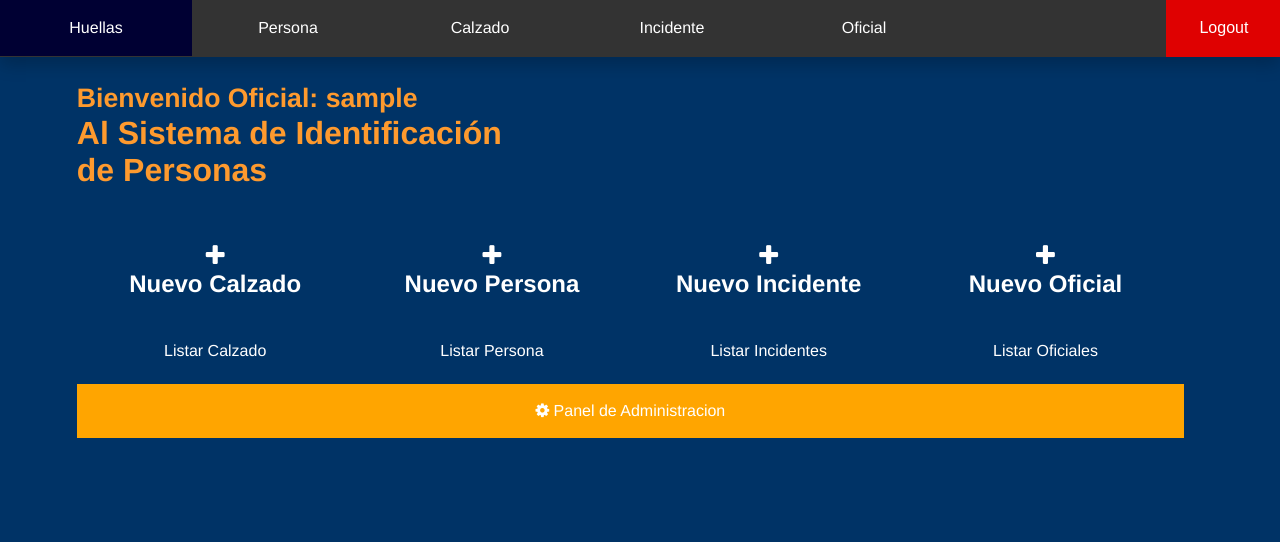
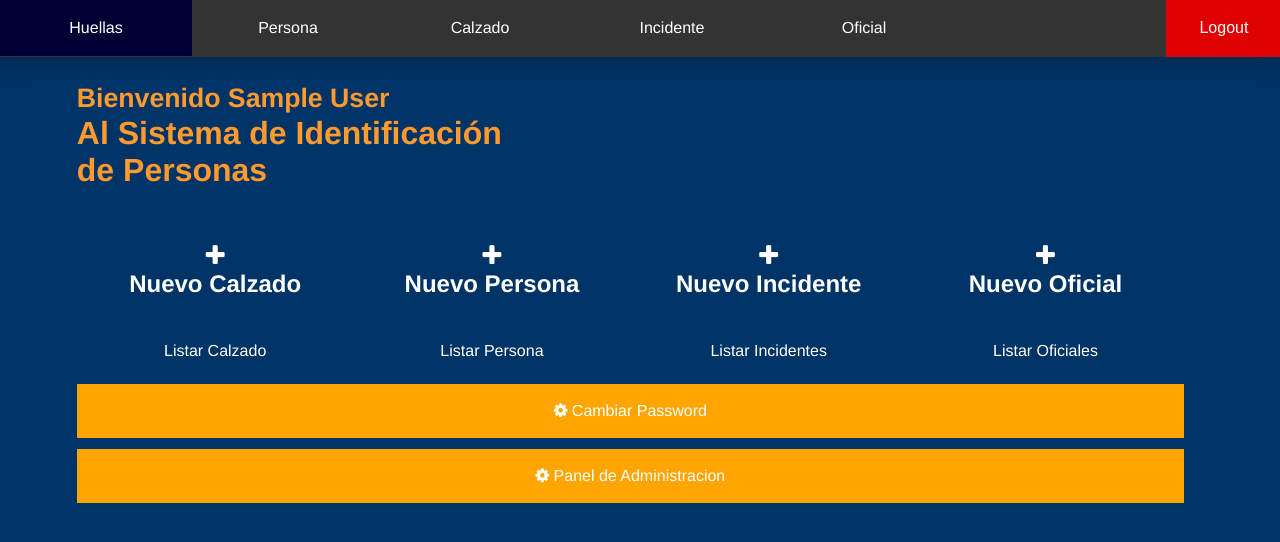
Before and after one commit to GeOnE-357/ProyectoHuellas, a Django app: page / in a window 1280 px wide. Shown: the top 542 px of the page. Run offline with Django 3.2, Linux system fonts and the light colour scheme; the visitor is signed in with stand-in values (Sample User, id 1).

Commit message:
usuarios y su actualizacion.

```diff
--- a/huellas/urls.py
+++ b/huellas/urls.py
@@ -7,5 +7,6 @@ urlpatterns = [
     url(r'^$', views.home, name="home"),
     url(r'^Usuario/Login/$', views.loginUsuario, name="login"),
     url(r'^Usuario/Logout/$', views.logoutUsuario, name="logout"),
-    url(r'^Usuario/Password/$', views.passwordUsuario, name="password"),
+    url(r'^Usuario/Password/$', views.passwordUsuario, name="usuario-password"),
+    url(r'^(?P<tipo>\w+)/Registrar/$', views.registrarUsuario, name="usuario-registrar"),
 ]
--- a/huellas/views.py
+++ b/huellas/views.py
@@ -1,6 +1,7 @@
 from django.shortcuts import render, redirect, get_list_or_404, get_object_or_404
 from django.contrib.auth.forms import AuthenticationForm, PasswordChangeForm
 from django.contrib.auth import login, logout, update_session_auth_hash
+from django.contrib.auth.models import User, Group
 from .forms import UsuarioForm
 
 
@@ -32,7 +33,43 @@ def passwordUsuario(request):
 		if form.is_valid():
 			user = form.save()
 			update_session_auth_hash(request, user)
-			return redirect('home')
+			tipo='pos'
+			tit='PASSWORD ACTUALIZADO'
+			men='El Password ha sido modificado exitosamente.'
+			return render(request, 'mensaje.html', {'tipo':tipo, 'titulo':tit, 'mensaje':men})
 	else:
 		form = PasswordChangeForm(request.user)
 	return render(request, 'usuarios/password.html', {'form': form})
+
+def registrarUsuario(request, tipo):
+	a=tipo
+	if request.method=='POST':
+		form = UsuarioForm(request.POST)
+		if form.is_valid():
+			instance=form.save(commit=False)
+			Group.objects.get_or_create(name="Jefe")
+			Group.objects.get_or_create(name="Oficial")
+			if request.user in Group.objects.get(name="Jefe").user_set.all() or request.user.is_superuser:
+				instance.save()
+				if a=='Jefe':
+					user=User.objects.get(username=instance)
+					user.is_staff=True
+					user.groups.add(Group.objects.get(name="Jefe"))
+					user.save()
+					men='El Usuario Gerente ha sido creado exitosamente.'
+				else:
+					user=User.objects.get(username=instance)
+					user.is_staff=True
+					user.groups.add(Group.objects.get(name="Oficial"))
+					user.save()
+					men='El Usuario Staff ha sido creado exitosamente.'
+				tipo='pos'
+				tit='USUARIO CREADO'
+			else:
+				tipo='neg'
+				tit='ACCESO DENEGADO'
+				men='No tiene los permisos necesarios para realizar esta tarea.'
+			return render(request, 'mensaje.html', {'tipo':tipo, 'titulo':tit, 'mensaje':men})
+	else:
+		form = UsuarioForm()
+	return render(request, 'usuarios/registro.html', {'form':form})
--- a/static/css/estilo.css
+++ b/static/css/estilo.css
@@ -196,7 +196,7 @@ td a.Edit:hover
 /* ---------- Acceso Denegado ---------- */
 
 
-.neg
+.neg, .pos
 	{
 		width: 50%;
 		margin: 8% 22.5%;
@@ -208,7 +208,7 @@ td a.Edit:hover
 		box-shadow: 0px 8px 16px 0px rgba(0,0,0,0.2);
 	}
 
-.neg h2
+.neg h2, .pos h2
 	{
 		font-size: 300%;
 		display: block;
@@ -217,7 +217,7 @@ td a.Edit:hover
 		margin-bottom: 1%;
 	}
 
-.neg span
+.neg span, .pos span
 	{
 		font-size: 800%;
 		display: block;
@@ -225,10 +225,10 @@ td a.Edit:hover
 		margin-top: 3%;
 	}
 
-.neg p
+.neg p, .pos p
 	{
 		margin: 0% 10% 4% 10%;
-		text-align: justify;
+		text-align: center;
 	}
 
 
--- a/templates/home.html
+++ b/templates/home.html
@@ -4,7 +4,7 @@
 
 {% block content %}
 
-  <h1><small>Bienvenido {% if user.is_authenticated %} Oficial: {{ user.get_username }} {% endif %}</small><br/>Al Sistema de Identificación<br/>de Personas</h1>
+  <h1><small>Bienvenido {% ifequal user.groups.all.0.name 'Jefe'%} Jefe:{% endifequal %} {% ifequal user.groups.all.0.name 'Oficial'%} Oficial:{% endifequal %} {{ user.first_name }} {{ user.last_name }} </small><br/>Al Sistema de Identificación<br/>de Personas</h1>
   {% if user.is_authenticated %}
     {% if user.is_staff%}
       <div class="prin-group">
@@ -19,11 +19,11 @@
 
   {% if user.is_staff%}
     <div class="prin-group">
-        <a class="sec-btn" href="#">Listar Calzado</a><a class="sec-btn" href="#">Listar Persona</a><a class="sec-btn" href="#">Listar Incidentes</a><a class="sec-btn" href="#">Listar Oficiales</a><a class="prin-btn-full" href="admin"><span class="fa fa-cog"></span> Panel de Administracion</a>
+        <a class="sec-btn" href="#">Listar Calzado</a><a class="sec-btn" href="#">Listar Persona</a><a class="sec-btn" href="#">Listar Incidentes</a><a class="sec-btn" href="#">Listar Oficiales</a><a class="prin-btn-full" href="{% url 'usuario-password'%}"><span class="fa fa-cog"></span> Cambiar Password</a><a class="prin-btn-full" href="admin"><span class="fa fa-cog"></span> Panel de Administracion</a>
     </div>
     {% else %}
     <div class="prin-group">
-        <a class="sec-btn-3" href="#">Listar Calzado</a><a class="sec-btn-3" href="#">Listar Persona</a><a class="sec-btn-3" href="#">Listar Incidentes</a><a class="prin-btn-full" href="admin"><span class="fa fa-cog"></span> Panel de Administracion</a>
+        <a class="sec-btn-3" href="#">Listar Calzado</a><a class="sec-btn-3" href="#">Listar Persona</a><a class="sec-btn-3" href="#">Listar Incidentes</a>
     </div>
   {% endif %}
 {% endblock %}
--- a/templates/nav.html
+++ b/templates/nav.html
@@ -6,7 +6,7 @@
     <a class="drop-btn">Persona</a>
     <div class="drop-cont">
       <a href="#">Listar</a>
-      {% if user.is_authenticated %}
+      {% if user.is_staff %}
       <a href="#">Crear</a>
       {% endif %}
     </div>
@@ -15,7 +15,7 @@
     <a class="drop-btn">Calzado</a>
     <div class="drop-cont">
       <a href="#">Listar</a>
-      {% if user.is_authenticated %}
+      {% if user.is_staff %}
       <a href="#">Crear</a>
       {% endif %}
     </div>
@@ -24,17 +24,28 @@
     <a class="drop-btn">Incidente</a>
     <div class="drop-cont">
       <a href="#">Listar</a>
-      {% if user.is_authenticated %}
+      {% if user.is_staff %}
       <a href="#">Crear</a>
       {% endif %}
     </div>
   </li>
-  {% if user.is_staff %}
+  {% ifequal user.groups.all.0.name 'Jefe'%}
   <li class="drop">
     <a class="drop-btn">Oficial</a>
     <div class="drop-cont">
       <a href="#">Listar</a>
-      <a href="#">Crear</a>
+      <a href="{% url 'usuario-registrar' tipo='Oficial'%}">Crear Oficial</a>
+      <a href="{% url 'usuario-registrar' tipo='Jefe'%}">Crear Jefe</a>
+    </div>
+  </li>
+  {% endifequal %}
+  {% if user.is_superuser%}
+  <li class="drop">
+    <a class="drop-btn">Oficial</a>
+    <div class="drop-cont">
+      <a href="#">Listar</a>
+      <a href="{% url 'usuario-registrar' tipo='Oficial' %}">Crear Oficial</a>
+      <a href="{% url 'usuario-registrar' tipo='Jefe' %}">Crear Jefe</a>
     </div>
   </li>
   {% endif %}
```
Also changed, not shown: huellas/forms.py (+4 -3 lines), static/js/contador.js (added, +13 -0 lines), templates/mensaje.html (added, +18 -0 lines), templates/usuarios/registro.html (+3 -6 lines).
